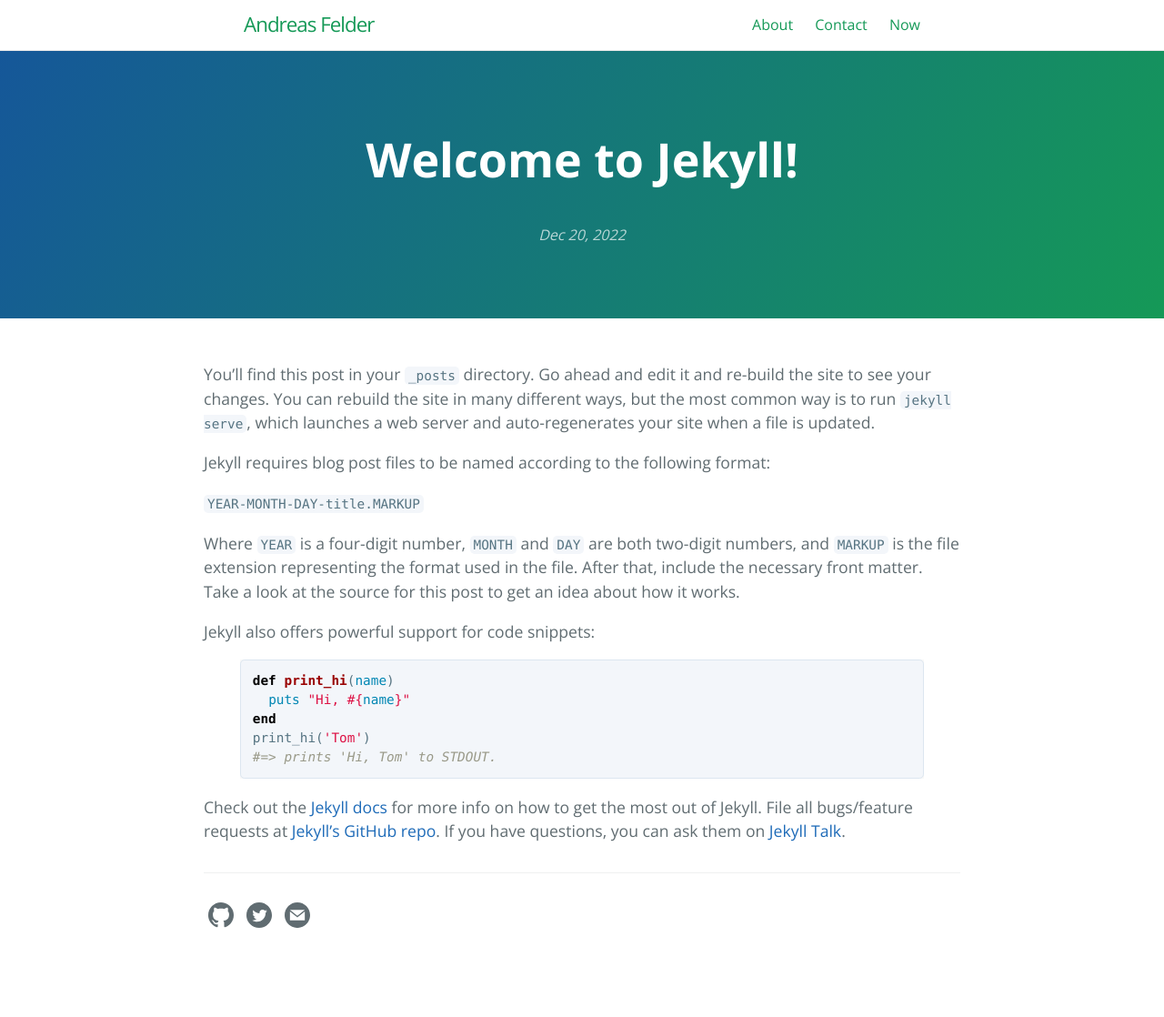
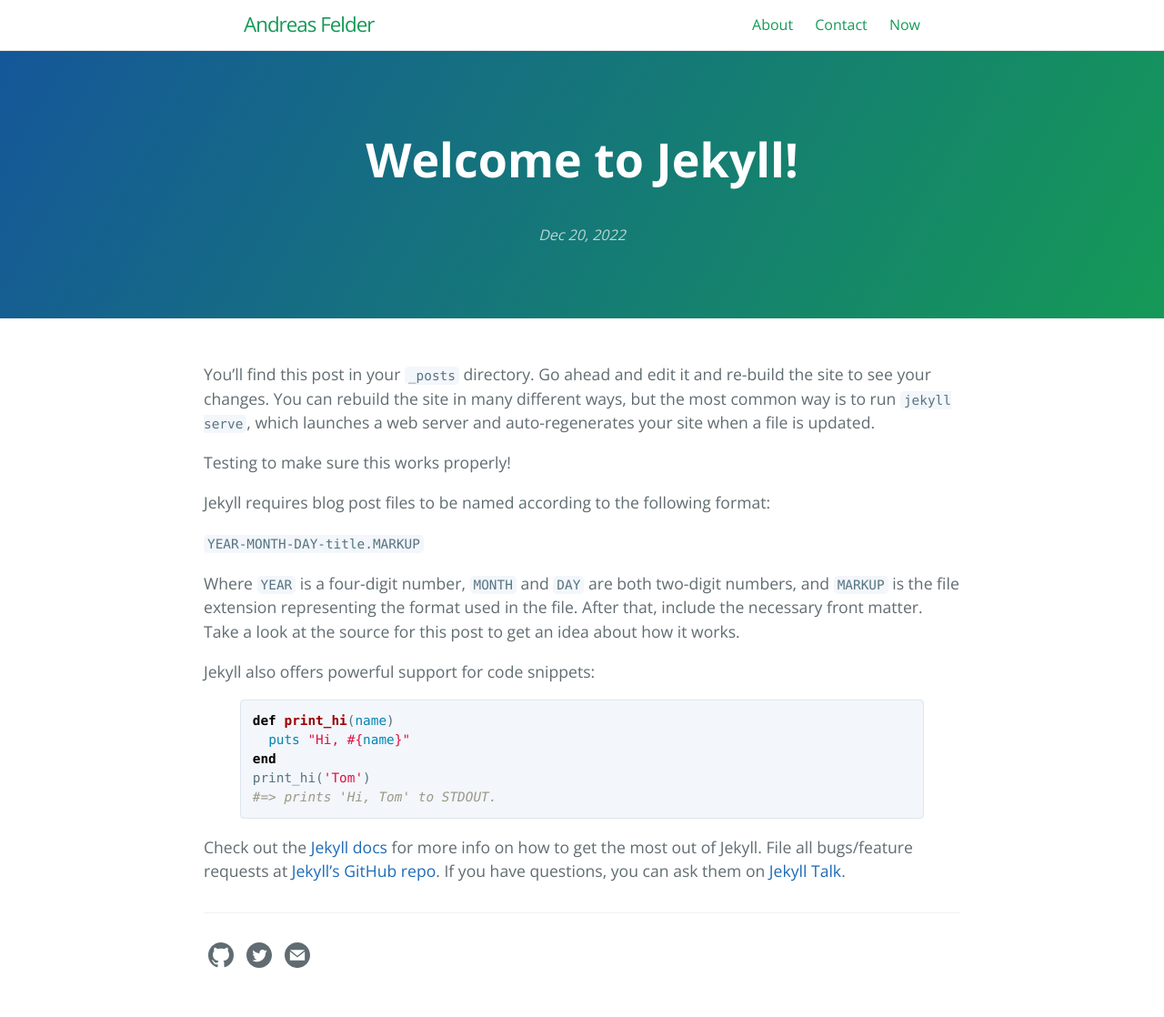
Before and after one commit to andreasfelder99/website, a Jekyll site: the page built from _posts/2022-12-21-welcome-to-jekyll.markdown, in a window 1280 px wide. Shown: the whole page at 91% size. Built offline with Jekyll 4.4.1, drawn with Linux system fonts in a browser that asks for light colours; before the commit the page ends 1074 px from its top, so only the background shows below that.

Commit message:
Update 2022-12-21-welcome-to-jekyll.markdown

```diff
--- a/_posts/2022-12-21-welcome-to-jekyll.markdown
+++ b/_posts/2022-12-21-welcome-to-jekyll.markdown
@@ -5,6 +5,8 @@ date:   2022-12-21 00:30:50 +0100
 categories: jekyll update
 ---
 You’ll find this post in your `_posts` directory. Go ahead and edit it and re-build the site to see your changes. You can rebuild the site in many different ways, but the most common way is to run `jekyll serve`, which launches a web server and auto-regenerates your site when a file is updated.
+
+Testing to make sure this works properly!
 
 Jekyll requires blog post files to be named according to the following format:
 
```
